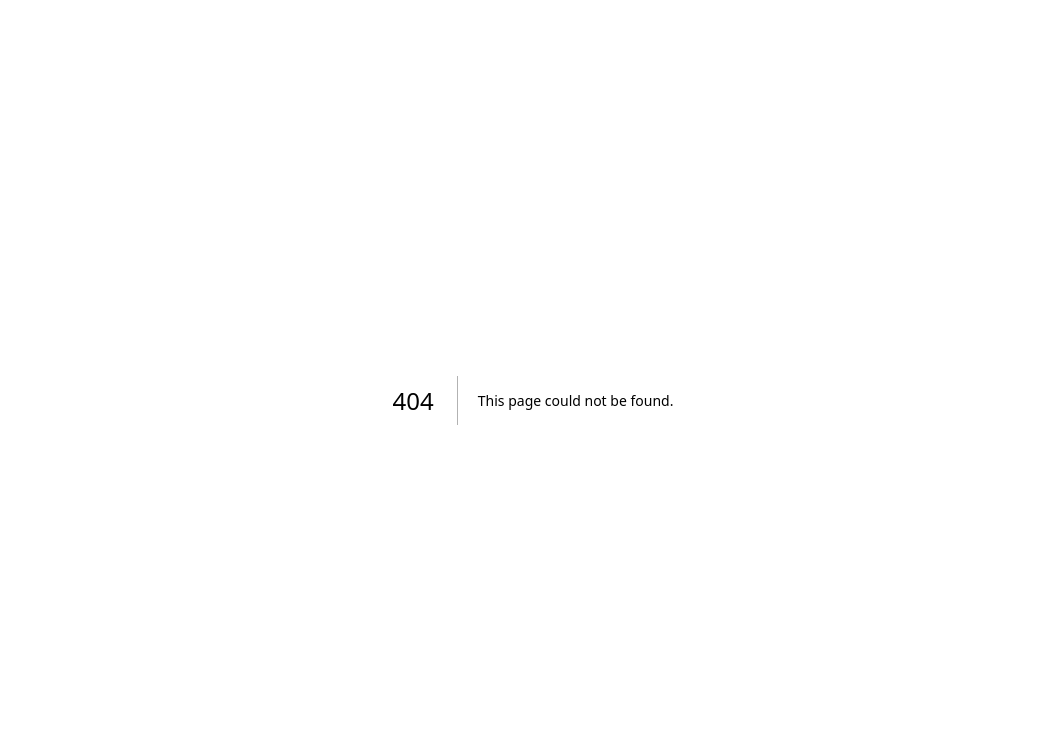
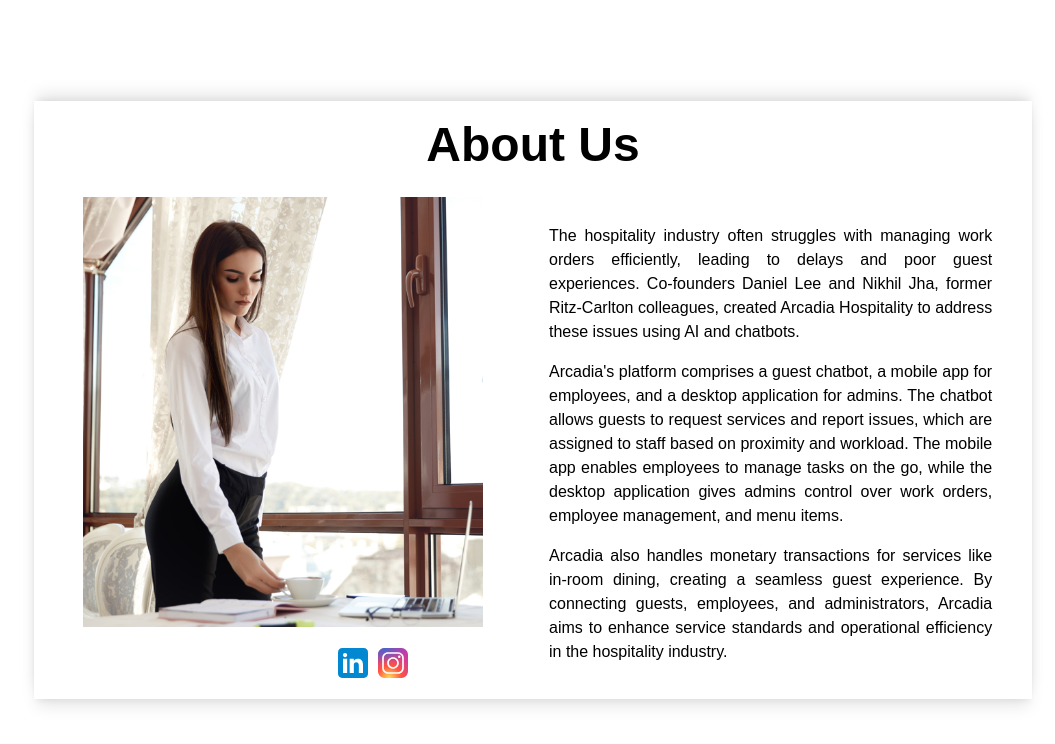
Before and after one commit to Suresh-vivek/Arcadia_US_website, a Next.js app: page /Contactus in a window 1280 px wide. Before the commit this address had no page. Shown: the top 744 px of the page, without its empty margins (107-1162 px from the left). Built offline with nearby package versions, Linux system fonts and the light colour scheme; a web font is replaced by a local one.

Commit message:
Contact us Page

```diff
--- /dev/null
+++ b/app/Contactus/page.tsx
@@ -0,0 +1,134 @@
+import Image from "next/image";
+import Link from "next/link";
+import React from "react";
+
+export default function Page() {
+  return (
+    <div className="w-full min-h-screen flex justify-center items-center p-4">
+      <div
+        className="w-4/5 h-auto"
+        style={{
+          boxShadow:
+            "0 -10px 15px -3px rgba(0, 0, 0, 0.1), 0 -4px 6px -2px rgba(0, 0, 0, 0.05), 0 10px 15px -3px rgba(0, 0, 0, 0.1), 0 4px 6px -2px rgba(0, 0, 0, 0.05)",
+        }}
+      >
+        <h1 className="text-3xl md:text-5xl text-center font-bold sm:py-5">About Us</h1>
+        <div className="flex flex-col md:flex-row">
+          <div className="h-full w-full md:w-1/2 flex flex-col justify-center items-center mt-2">
+            <Image
+              src="/aboutus.png"
+              width={400}
+              height={500}
+              alt="Lady Office"
+              className="object-cover"
+            />
+            <div className="flex justify-center sm:justify-end items-center w-full py-4 sm:mr-60">
+              <Link href={"https://www.linkedin.com/company/laarcadia/"}>
+              <svg
+                  xmlns="http://www.w3.org/2000/svg"
+                  x="0px"
+                  y="0px"
+                  width="40"
+                  height="40"
+                  viewBox="0 0 48 48"
+                >
+                  <path
+                    fill="#0288D1"
+                    d="M42,37c0,2.762-2.238,5-5,5H11c-2.761,0-5-2.238-5-5V11c0-2.762,2.239-5,5-5h26c2.762,0,5,2.238,5,5V37z"
+                  ></path>
+                  <path
+                    fill="#FFF"
+                    d="M12 19H17V36H12zM14.485 17h-.028C12.965 17 12 15.888 12 14.499 12 13.08 12.995 12 14.514 12c1.521 0 2.458 1.08 2.486 2.499C17 15.887 16.035 17 14.485 17zM36 36h-5v-9.099c0-2.198-1.225-3.698-3.192-3.698-1.501 0-2.313 1.012-2.707 1.99C24.957 25.543 25 26.511 25 27v9h-5V19h5v2.616C25.721 20.5 26.85 19 29.738 19c3.578 0 6.261 2.25 6.261 7.274L36 36 36 36z"
+                  ></path>
+                </svg>
+              </Link>
+              <Link href={'https://www.instagram.com/arcadiahospitality?igsh=b2hjOGRhbmF2aGNx'}>
+              <svg
+                  xmlns="http://www.w3.org/2000/svg"
+                  x="0px"
+                  y="0px"
+                  width="40"
+                  height="40"
+                  viewBox="0 0 48 48"
+                >
+                  <radialGradient
+                    id="yOrnnhliCrdS2gy~4tD8ma_Xy10Jcu1L2Su_gr1"
+                    cx="19.38"
+                    cy="42.035"
+                    r="44.899"
+                    gradientUnits="userSpaceOnUse"
+                  >
+                    <stop offset="0" stop-color="#fd5"></stop>
+                    <stop offset=".328" stop-color="#ff543f"></stop>
+                    <stop offset=".348" stop-color="#fc5245"></stop>
+                    <stop offset=".504" stop-color="#e64771"></stop>
+                    <stop offset=".643" stop-color="#d53e91"></stop>
+                    <stop offset=".761" stop-color="#cc39a4"></stop>
+                    <stop offset=".841" stop-color="#c837ab"></stop>
+                  </radialGradient>
+                  <path
+                    fill="url(#yOrnnhliCrdS2gy~4tD8ma_Xy10Jcu1L2Su_gr1)"
+                    d="M34.017,41.99l-20,0.019c-4.4,0.004-8.003-3.592-8.008-7.992l-0.019-20	c-0.004-4.4,3.592-8.003,7.992-8.008l20-0.019c4.4-0.004,8.003,3.592,8.008,7.992l0.019,20	C42.014,38.383,38.417,41.986,34.017,41.99z"
+                  ></path>
+                  <radialGradient
+                    id="yOrnnhliCrdS2gy~4tD8mb_Xy10Jcu1L2Su_gr2"
+                    cx="11.786"
+                    cy="5.54"
+                    r="29.813"
+                    gradientTransform="matrix(1 0 0 .6663 0 1.849)"
+                    gradientUnits="userSpaceOnUse"
+                  >
+                    <stop offset="0" stop-color="#4168c9"></stop>
+                    <stop
+                      offset=".999"
+                      stop-color="#4168c9"
+                      stop-opacity="0"
+                    ></stop>
+                  </radialGradient>
+                  <path
+                    fill="url(#yOrnnhliCrdS2gy~4tD8mb_Xy10Jcu1L2Su_gr2)"
+                    d="M34.017,41.99l-20,0.019c-4.4,0.004-8.003-3.592-8.008-7.992l-0.019-20	c-0.004-4.4,3.592-8.003,7.992-8.008l20-0.019c4.4-0.004,8.003,3.592,8.008,7.992l0.019,20	C42.014,38.383,38.417,41.986,34.017,41.99z"
+                  ></path>
+                  <path
+                    fill="#fff"
+                    d="M24,31c-3.859,0-7-3.14-7-7s3.141-7,7-7s7,3.14,7,7S27.859,31,24,31z M24,19c-2.757,0-5,2.243-5,5	s2.243,5,5,5s5-2.243,5-5S26.757,19,24,19z"
+                  ></path>
+                  <circle cx="31.5" cy="16.5" r="1.5" fill="#fff"></circle>
+                  <path
+                    fill="#fff"
+                    d="M30,37H18c-3.859,0-7-3.14-7-7V18c0-3.86,3.141-7,7-7h12c3.859,0,7,3.14,7,7v12	C37,33.86,33.859,37,30,37z M18,13c-2.757,0-5,2.243-5,5v12c0,2.757,2.243,5,5,5h12c2.757,0,5-2.243,5-5V18c0-2.757-2.243-5-5-5H18z"
+                  ></path>
+                </svg>
+              </Link>
+            </div>
+          </div>
+          <div className="w-full md:w-1/2 flex flex-col justify-center gap-4 px-4 py-2 md:pr-10 mt-4 md:mt-0 text-justify">
+            <p className="text-sm md:text-base">
+              The hospitality industry often struggles with managing work orders
+              efficiently, leading to delays and poor guest experiences.
+              Co-founders Daniel Lee and Nikhil Jha, former Ritz-Carlton
+              colleagues, created Arcadia Hospitality to address these issues
+              using AI and chatbots.
+            </p>
+            <p className="text-sm md:text-base">
+              Arcadia's platform comprises a guest chatbot, a mobile app for
+              employees, and a desktop application for admins. The chatbot
+              allows guests to request services and report issues, which are
+              assigned to staff based on proximity and workload. The mobile app
+              enables employees to manage tasks on the go, while the desktop
+              application gives admins control over work orders, employee
+              management, and menu items.
+            </p>
+            <p className="text-sm md:text-base">
+              Arcadia also handles monetary transactions for services like
+              in-room dining, creating a seamless guest experience. By
+              connecting guests, employees, and administrators, Arcadia aims to
+              enhance service standards and operational efficiency in the
+              hospitality industry.
+            </p>
+          </div>
+        </div>
+      </div>
+    </div>
+  );
+}
```
Also changed, not shown: public/aboutus.png (added), public/qr.png.
